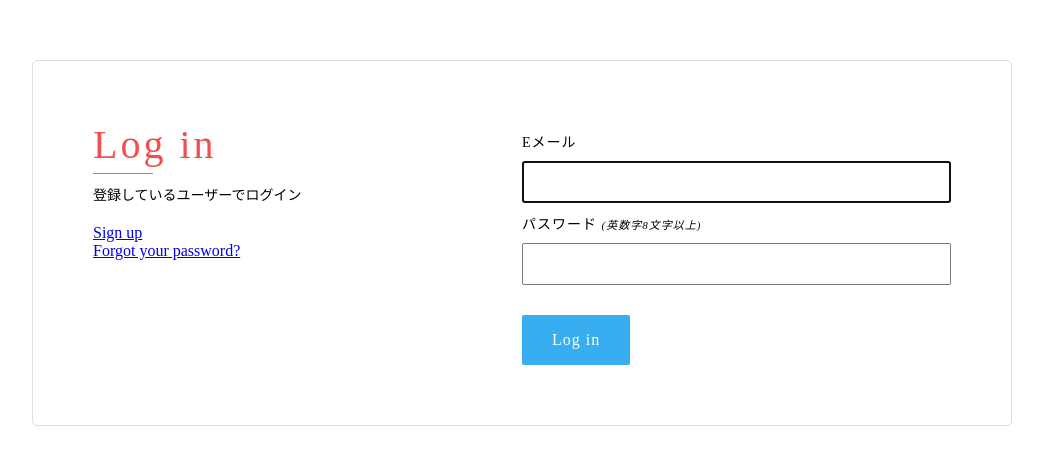
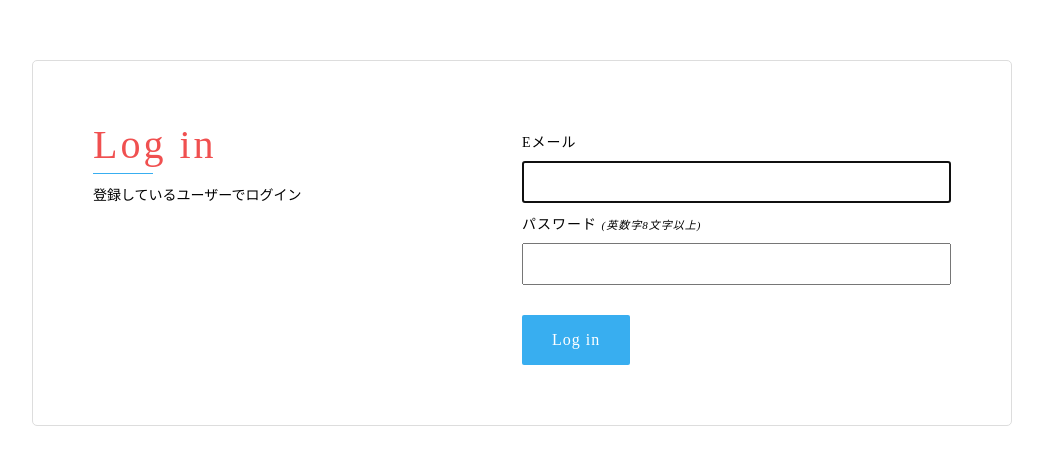
Before and after one commit to mochi2000/chat-space, a Rails app: page /users/sign_in in a window 1280 px wide. Shown: the top 465 px of the page, without its empty margins (118-1161 px from the left). Run offline with Rails 7, Linux system fonts and the light colour scheme; style sheets or scripts are compiled from the project's sources; some libraries are stand-ins or nearby versions.

Commit message:
app_scss_update
aタグのリンクの色と下線を修正

```diff
--- a/app/assets/stylesheets/modules/_messages.scss
+++ b/app/assets/stylesheets/modules/_messages.scss
@@ -26,6 +26,11 @@ $grey: #999999;
   display: $display;
   justify-content: $jus;
   align-items: $aline;
+}
+
+a {
+  color: $white;
+  text-decoration: none;
 }
 
 .wrapper {
@@ -59,7 +64,7 @@ $grey: #999999;
 
     &__group-list {
       @include width-height-bgc($height:calc(100vh - 100px), $bgc:#2f3e51);
-      padding: 20px 20px 0 20px;
+      padding: 20px 0 0 20px;
       .group {
         width: 260px;
         @include font($white, $fweight:bold);
```
